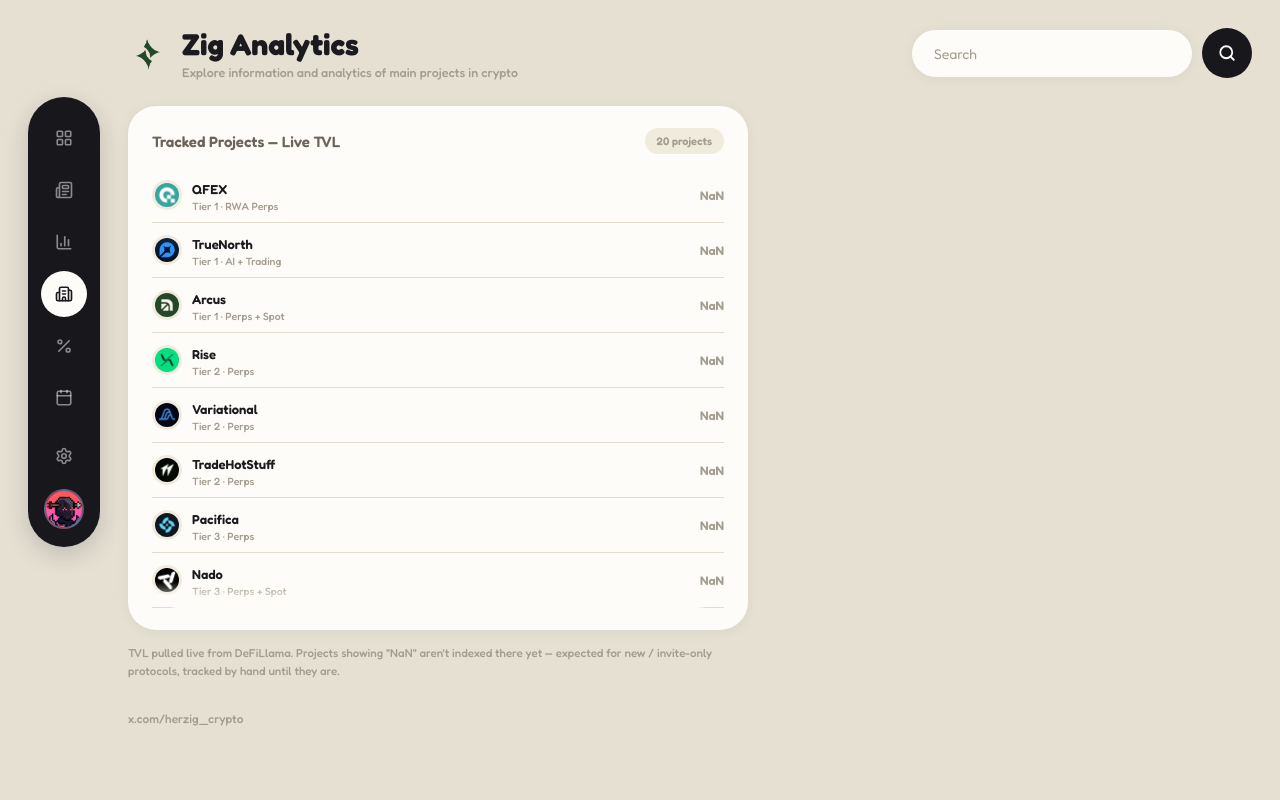
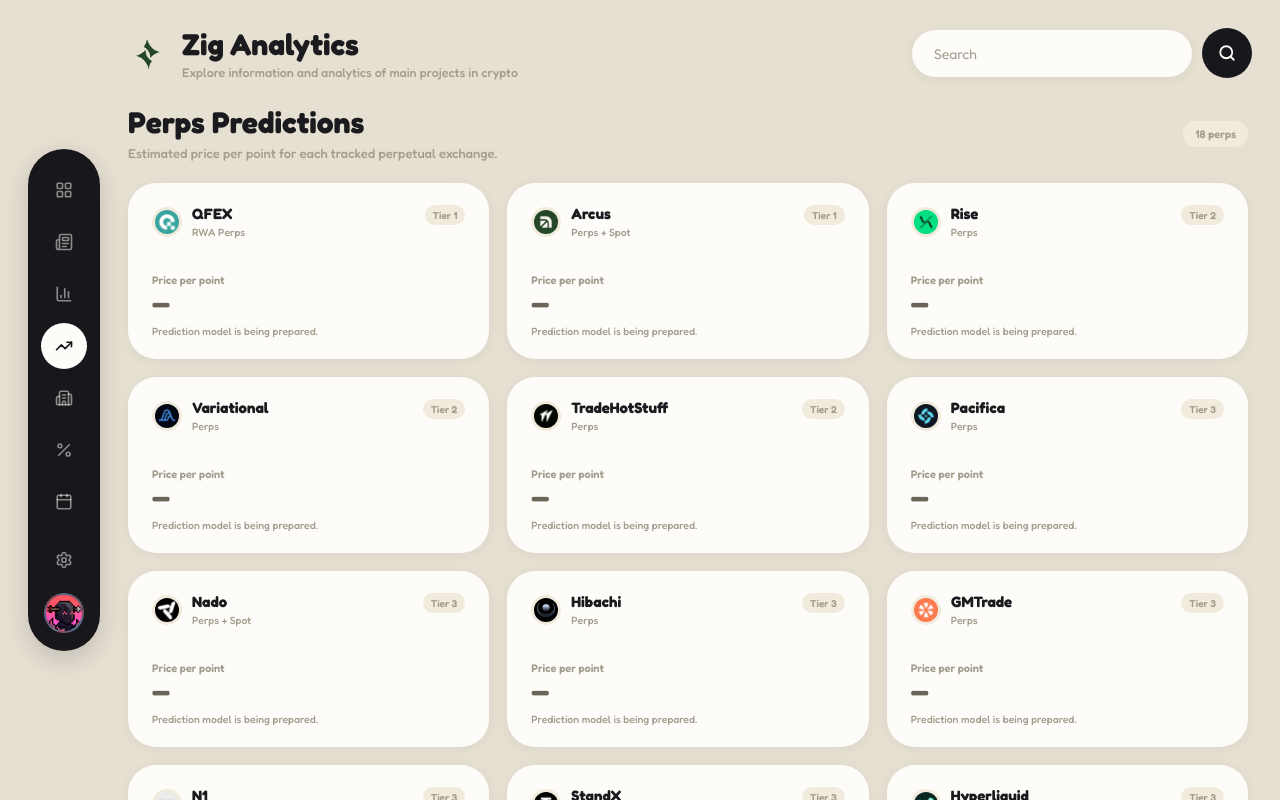
Before and after one commit to RomaMartynyuk/zig-analytics-perps-tool, a React (Vite) app: page / in a window 1280 px wide. Both pictures are taken after a click on the button 64 px from the left and 372 px from the top of the page. Shown: the top 800 px of the page. Built offline with nearby package versions, Linux system fonts and the light colour scheme; no server answers.

Commit message:
feat: points prediction

```diff
--- a/src/App.css
+++ b/src/App.css
@@ -546,6 +546,88 @@
 .funding-page {
   max-width: 1120px;
 }
+
+/* ---------------- predictions page ---------------- */
+.predictions-page {
+  max-width: 1120px;
+}
+.predictions-heading {
+  display: flex;
+  align-items: center;
+  justify-content: space-between;
+  gap: 18px;
+  margin: 4px 0 22px;
+}
+.predictions-heading h1 {
+  font-size: 30px;
+  line-height: 1.1;
+}
+.predictions-heading p {
+  margin-top: 6px;
+  color: var(--ink-faint);
+  font-size: 13px;
+  font-weight: 500;
+}
+.predictions-grid {
+  display: grid;
+  grid-template-columns: repeat(3, minmax(0, 1fr));
+  gap: 18px;
+}
+.prediction-card {
+  min-height: 176px;
+  display: flex;
+  flex-direction: column;
+}
+.prediction-card-head {
+  display: flex;
+  align-items: flex-start;
+  justify-content: space-between;
+  gap: 12px;
+}
+.prediction-card h2 {
+  color: var(--ink);
+  font-size: 15px;
+  line-height: 1.2;
+}
+.prediction-card h2 + span {
+  display: block;
+  margin-top: 3px;
+  color: var(--ink-faint);
+  font-size: 10.5px;
+  font-weight: 500;
+}
+.prediction-tier {
+  flex-shrink: 0;
+  border-radius: 999px;
+  background: var(--card-tint);
+  color: var(--ink-faint);
+  padding: 4px 8px;
+  font-size: 10px;
+  font-weight: 600;
+}
+.prediction-value {
+  margin-top: auto;
+  padding-top: 20px;
+}
+.prediction-value span {
+  display: block;
+  color: var(--ink-faint);
+  font-size: 11px;
+  font-weight: 600;
+}
+.prediction-value strong {
+  display: block;
+  margin-top: 2px;
+  color: var(--ink-soft);
+  font-size: 27px;
+  line-height: 1;
+}
+.prediction-pending {
+  margin-top: 9px;
+  color: var(--ink-faint);
+  font-size: 10.5px;
+  font-weight: 500;
+}
 .funding-heading {
   display: flex;
   align-items: flex-start;
@@ -692,6 +774,9 @@
   .funding-summary-grid {
     grid-template-columns: 1fr;
   }
+  .predictions-grid {
+    grid-template-columns: repeat(2, minmax(0, 1fr));
+  }
 }
 @media (max-width: 720px) {
   .app-shell {
@@ -729,6 +814,13 @@
     align-items: stretch;
     flex-direction: column;
   }
+  .predictions-heading {
+    align-items: flex-start;
+    flex-direction: column;
+  }
+  .predictions-grid {
+    grid-template-columns: 1fr;
+  }
   .funding-refresh {
     align-self: flex-start;
   }
--- a/src/App.jsx
+++ b/src/App.jsx
@@ -11,6 +11,7 @@ import Footer from './components/Footer';
 import ComingSoon from './components/ComingSoon';
 import ProjectsPage from './components/ProjectsPage';
 import FundingPage from './components/FundingPage';
+import PredictionsPage from './components/PredictionsPage';
 import ProjectIcon from './components/ProjectIcon';
 
 import { formatUSD, formatPercent, formatTokenPrice } from './lib/format';
@@ -250,6 +251,8 @@ export default function App() {
               <ProjectsPage />
             ) : active === 'funding' ? (
               <FundingPage />
+            ) : active === 'predictions' ? (
+              <PredictionsPage />
             ) : (
               <ComingSoon section={active} />
             )}
--- /dev/null
+++ b/src/components/PredictionsPage.jsx
@@ -0,0 +1,41 @@
+import projects from '../data/projects.json';
+import ProjectIcon from './ProjectIcon';
+
+export default function PredictionsPage() {
+  const perps = projects.filter((project) => project.category.toLowerCase().includes('perps'));
+
+  return (
+    <section className="predictions-page">
+      <div className="predictions-heading">
+        <div>
+          <h1>Perps Predictions</h1>
+          <p>Estimated price per point for each tracked perpetual exchange.</p>
+        </div>
+        <div className="card-tab">{perps.length} perps</div>
+      </div>
+
+      <div className="predictions-grid">
+        {perps.map((project, index) => (
+          <article className="card prediction-card" key={project.name}>
+            <div className="prediction-card-head">
+              <div className="row-left">
+                <ProjectIcon name={project.name} index={index} />
+                <div>
+                  <h2>{project.name}</h2>
+                  <span>{project.category}</span>
+                </div>
+              </div>
+              <span className="prediction-tier">Tier {project.tier}</span>
+            </div>
+
+            <div className="prediction-value">
+              <span>Price per point</span>
+              <strong>—</strong>
+            </div>
+            <p className="prediction-pending">Prediction model is being prepared.</p>
+          </article>
+        ))}
+      </div>
+    </section>
+  );
+}
--- a/src/components/Sidebar.jsx
+++ b/src/components/Sidebar.jsx
@@ -5,6 +5,7 @@ import {
   BarChart3,
   Building2,
   Percent,
+  TrendingUp,
   Calendar,
   Settings,
 } from 'lucide-react';
@@ -13,6 +14,7 @@ const NAV_ITEMS = [
   { id: 'dashboard', label: 'Dashboard', icon: LayoutGrid },
   { id: 'news', label: 'News', icon: Newspaper },
   { id: 'analytics', label: 'Analytics', icon: BarChart3 },
+  { id: 'predictions', label: 'Predictions', icon: TrendingUp },
   { id: 'projects', label: 'Projects', icon: Building2 },
   { id: 'funding', label: 'Funding', icon: Percent },
   { id: 'calendar', label: 'Calendar', icon: Calendar },
```
Also changed, not shown: 2 other files (tests, documents, lock files or other folders).
